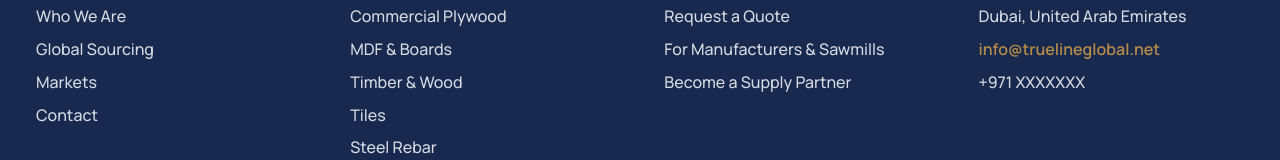
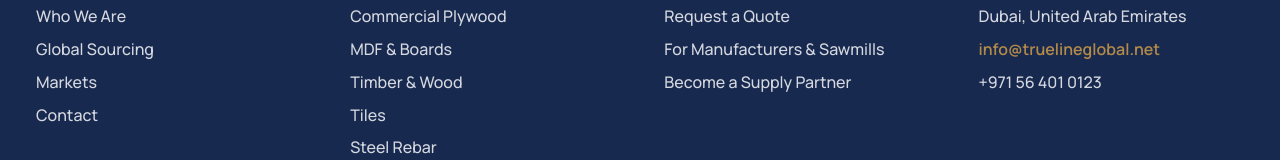
Before and after one commit to RDBA-CBE/truelineglobal, a Next.js app: page / in a window 1280 px wide. Shown: the part 9158-9318 px from the top of the page. Built offline with nearby package versions, Linux system fonts and the light colour scheme.

Commit message:
favicon and contact information added

```diff
--- a/app/layout.jsx
+++ b/app/layout.jsx
@@ -15,7 +15,8 @@
           href="https://fonts.googleapis.com/css2?family=Archivo:ital,wght@0,100..900;1,100..900&family=IBM+Plex+Sans:wght@500;700&family=Manrope:wght@200..800&display=swap"
           rel="stylesheet"
         />
-      </head>
+        <link rel="icon" type="image/png" href="/images/favicon.png" />
+     </head>
       <body>{children}</body>
     </html>
   );
--- a/components/Footer.jsx
+++ b/components/Footer.jsx
@@ -60,7 +60,7 @@
             <a className="footer-email" href="mailto:info@truelineglobal.net">
               info@truelineglobal.net
             </a>
-            <p>+971 XXXXXXX</p>
+            <p><a href="tel:+971564010123">+971 56 401 0123</a></p>
           </div>
         </div>
       </div>
```
Also changed, not shown: public/images/favicon.png (added).
